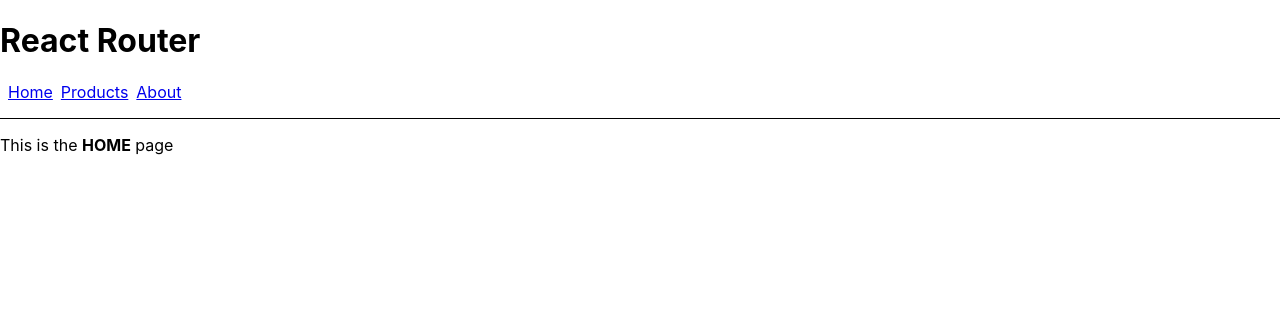
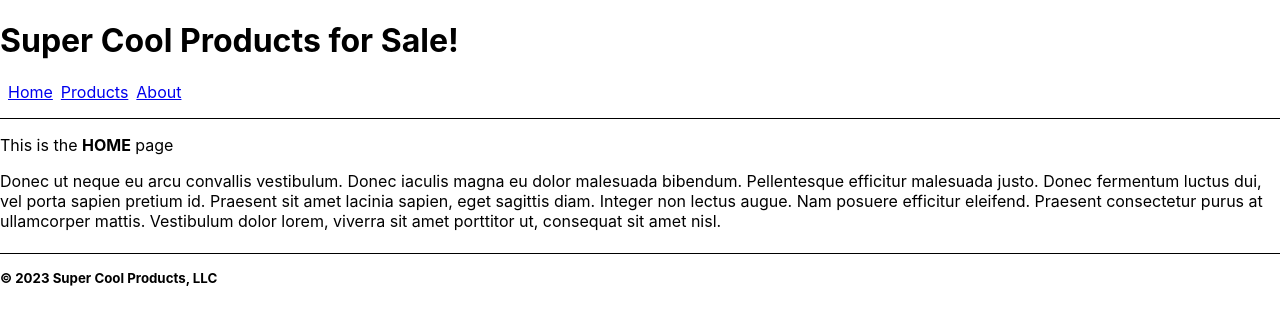
Before and after one commit to ScottWiniarski/react-router-demo, a React (Create React App) app: page / in a window 1280 px wide. Shown: the top 324 px of the page. Built offline with nearby package versions, Linux system fonts and the light colour scheme.

Commit message:
1.10 commit * Added latin to include more content to pages

```diff
--- a/src/App.js
+++ b/src/App.js
@@ -10,7 +10,7 @@
   });
   return (
     <div>
-      <h1>React Router</h1>
+      <h1>Super Cool Products for Sale!</h1>
       <nav style={{
         borderBottom: 'solid 1px',
         paddingBottom: '1rem',
@@ -27,6 +27,9 @@
         <Route path="about" element={<About />} />
         <Route path="*" element={<NoMatch />} />
       </Routes>
+      <h5 style={{ borderTop: 'solid 1px', paddingTop: '1rem' }}>
+        &copy; 2023 Super Cool Products, LLC
+      </h5>
     </div>
   );
 }
--- a/src/Components/About.jsx
+++ b/src/Components/About.jsx
@@ -2,6 +2,9 @@
     return (
       <div>
         This is the <strong>ABOUT</strong> page
+        <p>
+      Donec ut neque eu arcu convallis vestibulum. Donec iaculis magna eu dolor malesuada bibendum. Pellentesque efficitur malesuada justo. Donec fermentum luctus dui, vel porta sapien pretium id. Praesent sit amet lacinia sapien, eget sagittis diam. Integer non lectus augue. Nam posuere efficitur eleifend. Praesent consectetur purus at ullamcorper mattis. Vestibulum dolor lorem, viverra sit amet porttitor ut, consequat sit amet nisl.
+      </p>
       </div>
     );
   }
--- a/src/Components/Home.jsx
+++ b/src/Components/Home.jsx
@@ -2,6 +2,9 @@
     return (
       <div>
         This is the <strong>HOME</strong> page
+        <p>
+      Donec ut neque eu arcu convallis vestibulum. Donec iaculis magna eu dolor malesuada bibendum. Pellentesque efficitur malesuada justo. Donec fermentum luctus dui, vel porta sapien pretium id. Praesent sit amet lacinia sapien, eget sagittis diam. Integer non lectus augue. Nam posuere efficitur eleifend. Praesent consectetur purus at ullamcorper mattis. Vestibulum dolor lorem, viverra sit amet porttitor ut, consequat sit amet nisl.
+      </p>
       </div>
     );
   }
--- a/src/Components/Products.jsx
+++ b/src/Components/Products.jsx
@@ -2,6 +2,9 @@
     return (
       <div>
         This is the <strong>PRODUCTS</strong> page
+        <p>
+      Donec ut neque eu arcu convallis vestibulum. Donec iaculis magna eu dolor malesuada bibendum. Pellentesque efficitur malesuada justo. Donec fermentum luctus dui, vel porta sapien pretium id. Praesent sit amet lacinia sapien, eget sagittis diam. Integer non lectus augue. Nam posuere efficitur eleifend. Praesent consectetur purus at ullamcorper mattis. Vestibulum dolor lorem, viverra sit amet porttitor ut, consequat sit amet nisl.
+      </p>
       </div>
     );
   }
```
